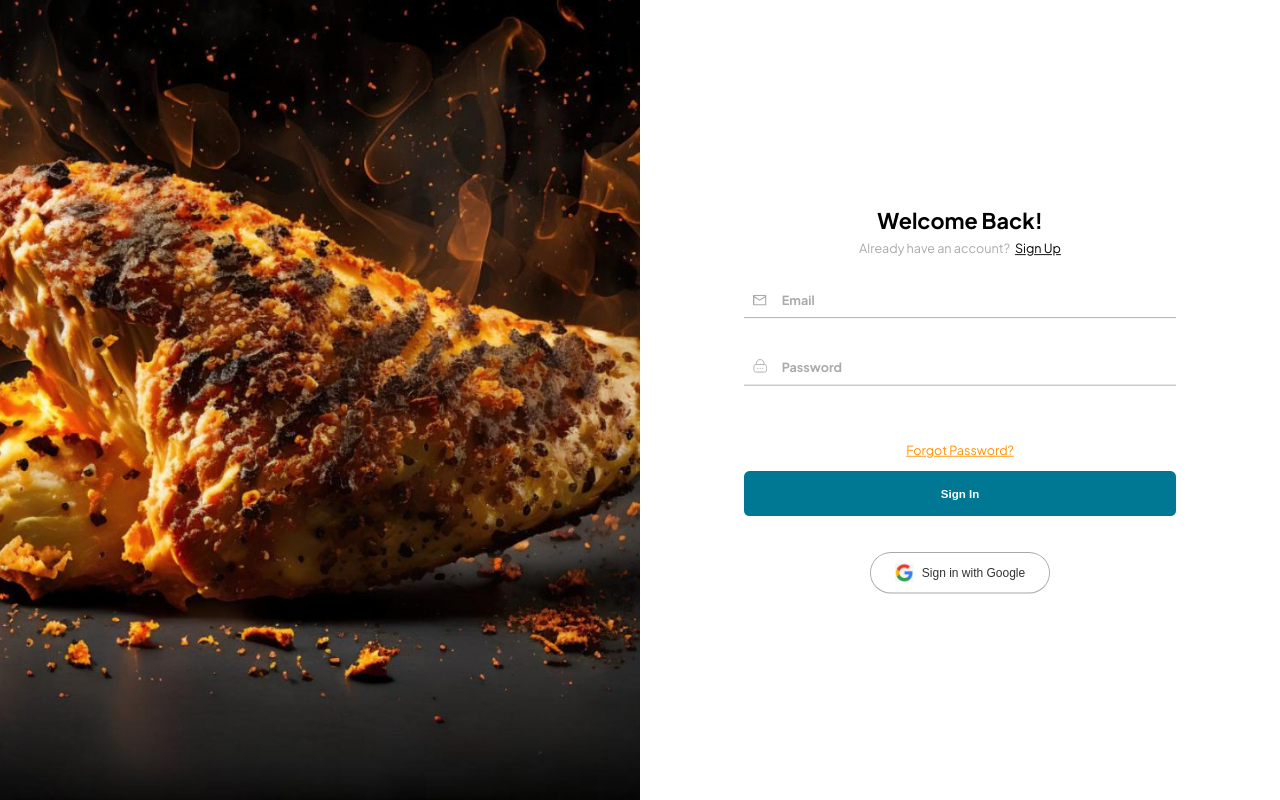
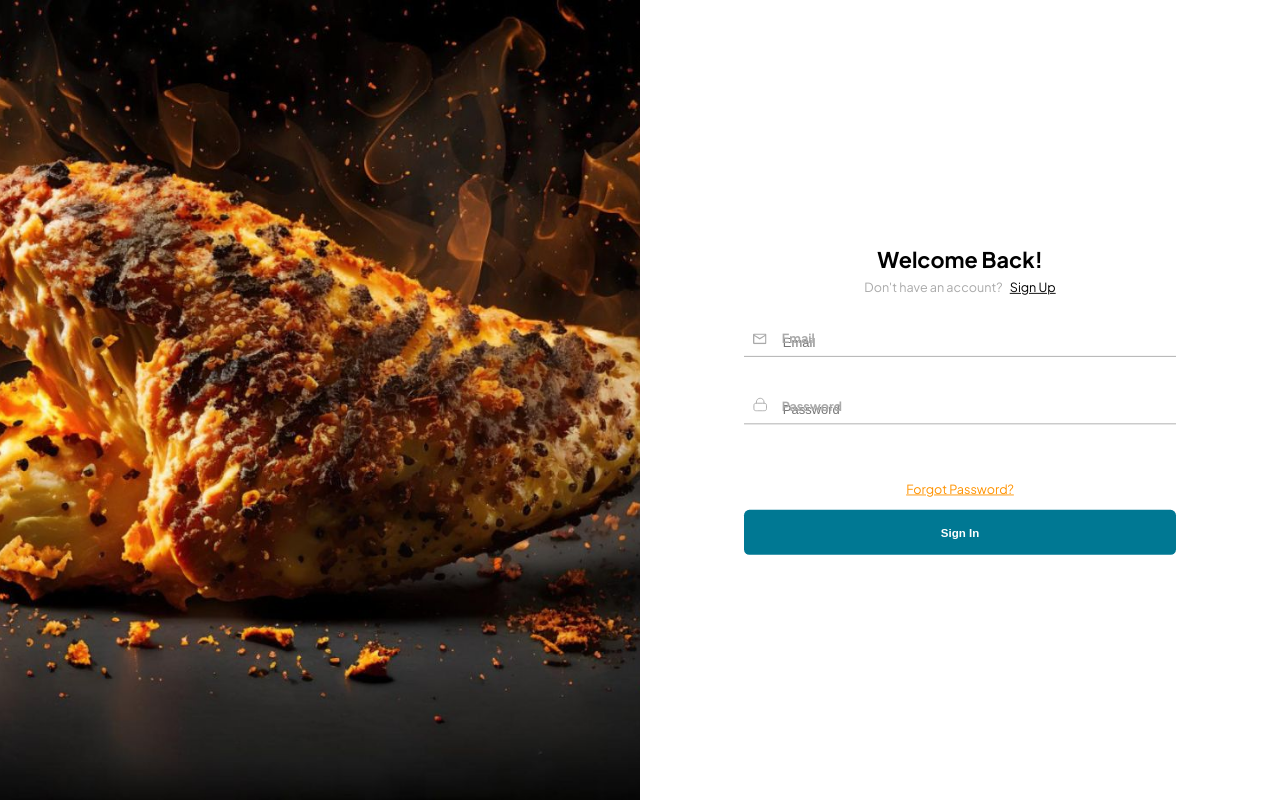
Before and after one commit to asimrasheed533/Royale-web, a Next.js app: page /signIn in a window 1280 px wide. Built offline with nearby package versions, Linux system fonts and the light colour scheme.

Commit message:
Update page.jsx

```diff
--- a/src/app/(customer)/signIn/page.jsx
+++ b/src/app/(customer)/signIn/page.jsx
@@ -4,63 +4,46 @@ import "@/style/signin.scss";
 import Link from "next/link";
 import MoonLoader from "react-spinners/MoonLoader";
 import banner from "@/public/banner_1.jpg";
-import google from "@/public/gogle.png";
 import { toast } from "react-toastify";
 import { useState } from "react";
 import Image from "next/image";
-import axios from "axios";
 
-export default function signIn() {
+export default function SignIn() {
   const router = useRouter();
 
   const [email, setEmail] = useState("");
-  const [emailError, setEmailError] = useState(false);
+  const [emailError, setEmailError] = useState("");
   const [password, setPassword] = useState("");
-  const [passwordError, setPasswordError] = useState(false);
+  const [passwordError, setPasswordError] = useState("");
   const [processing, setProcessing] = useState(false);
 
   const handleSubmit = async (e) => {
     e.preventDefault();
+    setProcessing(true);
+
     try {
-      const result = signIn("credentials", {
-        redirect: false,
+      const result = await signIn("credentials", {
         email,
         password,
-      });
-
-      if (result?.error) {
-        console.error(result.error);
-      } else {
-        router.push("/dashboard");
-      }
-    } catch (error) {
-      console.error("An error occurred", error);
-    }
-  };
-  const handleGoogleSignIn = async () => {
-    try {
-      setProcessing(true);
-      const result = signIn("google", {
-        callbackUrl: "/",
         redirect: false,
       });
 
       if (result?.error) {
-        toast.error("Failed to sign in with Google");
+        toast.error(result.error || "Failed to sign in");
       } else {
         toast.success("Signed in successfully!");
-        router.push("/");
+        router.push("/dashboard");
         router.refresh();
       }
     } catch (error) {
-      console.error("Google sign in error:", error);
-      toast.error("Something went wrong with Google sign in");
+      console.error("An error occurred", error);
+      toast.error("Failed to sign in");
     } finally {
       setProcessing(false);
     }
   };
+
   return (
-    <>
     <div className="create__container">
       <div className="create__container__img">
         <Image
@@ -69,16 +52,10 @@ export default function signIn() {
           alt="fast food"
         />
       </div>
-        <form
-          onSubmit={handleSubmit}
-          className="create__container__from__warper"
-        >
-          <div className="create__container__from__heading">
-            {/* {from === "createaccount" ? "Sign In" : "Welcome Back!"}*/}
-            Welcome Back!
-          </div>
+      <form onSubmit={handleSubmit} className="create__container__from__warper">
+        <div className="create__container__from__heading">Welcome Back!</div>
         <div className="create__container__from__sub__heading">
-            Already have an account?
+          Don't have an account?{" "}
           <span>
             <Link href="/signUp" className="create__container__link">
               Sign Up
@@ -100,24 +77,18 @@ export default function signIn() {
               />
             </svg>
           </div>
-
           <input
             required
             value={email}
             onChange={(e) => {
-                if (!e.target.value) {
-                  setEmailError("Enter the email");
-                } else {
-                  setEmailError("");
-                }
+              setEmailError(!e.target.value ? "Enter the email" : "");
               setEmail(e.target.value);
             }}
             className="create__account__input__entry"
-              type="text"
+            type="email"
+            placeholder="Email"
           />
-            {emailError !== "" ? (
-              <div className="error__input">{emailError}</div>
-            ) : null}
+          {emailError && <div className="error__input">{emailError}</div>}
           <div className="create__account__input__label">Email</div>
         </div>
         <div className="create__account__input">
@@ -140,32 +111,20 @@ export default function signIn() {
                 strokeWidth="1.05"
                 strokeLinecap="round"
               />
-                <path
-                  d="M5.19922 10.8008H5.20552M7.99292 10.8008H7.99922M10.7929 10.8008H10.7992"
-                  stroke="#AAAAAA"
-                  strokeWidth="1.4"
-                  strokeLinecap="round"
-                  strokeLinejoin="round"
-                />
             </svg>
           </div>
           <input
             required
             value={password}
             onChange={(e) => {
-                if (!e.target.value) {
-                  setPasswordError("Enter the password");
-                } else {
-                  setPasswordError("");
-                }
+              setPasswordError(!e.target.value ? "Enter the password" : "");
               setPassword(e.target.value);
             }}
             className="create__account__input__entry"
             type="password"
+            placeholder="Password"
           />
-            {passwordError !== "" ? (
-              <div className="error__input">{passwordError}</div>
-            ) : null}
+          {passwordError && <div className="error__input">{passwordError}</div>}
           <div className="create__account__input__label">Password</div>
         </div>
 
@@ -182,16 +141,7 @@ export default function signIn() {
             {processing ? <MoonLoader color="#fff" size={16} /> : "Sign In"}
           </button>
         </div>
-          <button
-            onClick={handleGoogleSignIn}
-            className="google__signIn__button"
-            disabled={processing}
-          >
-            <Image src={google} alt="Google" width={20} height={20} />
-            Sign in with Google
-          </button>
       </form>
     </div>
-    </>
   );
 }
```
Lines whose indentation alone changed are shown as unchanged.
